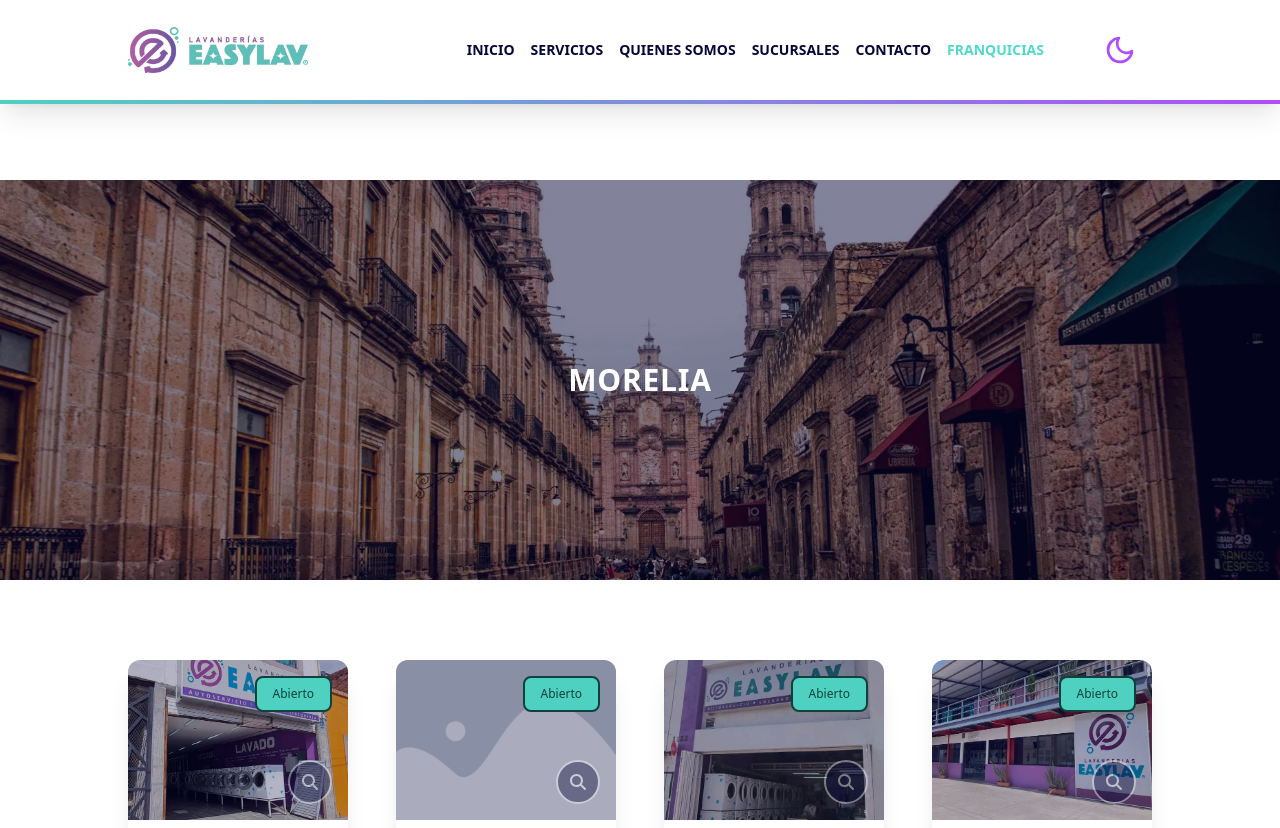
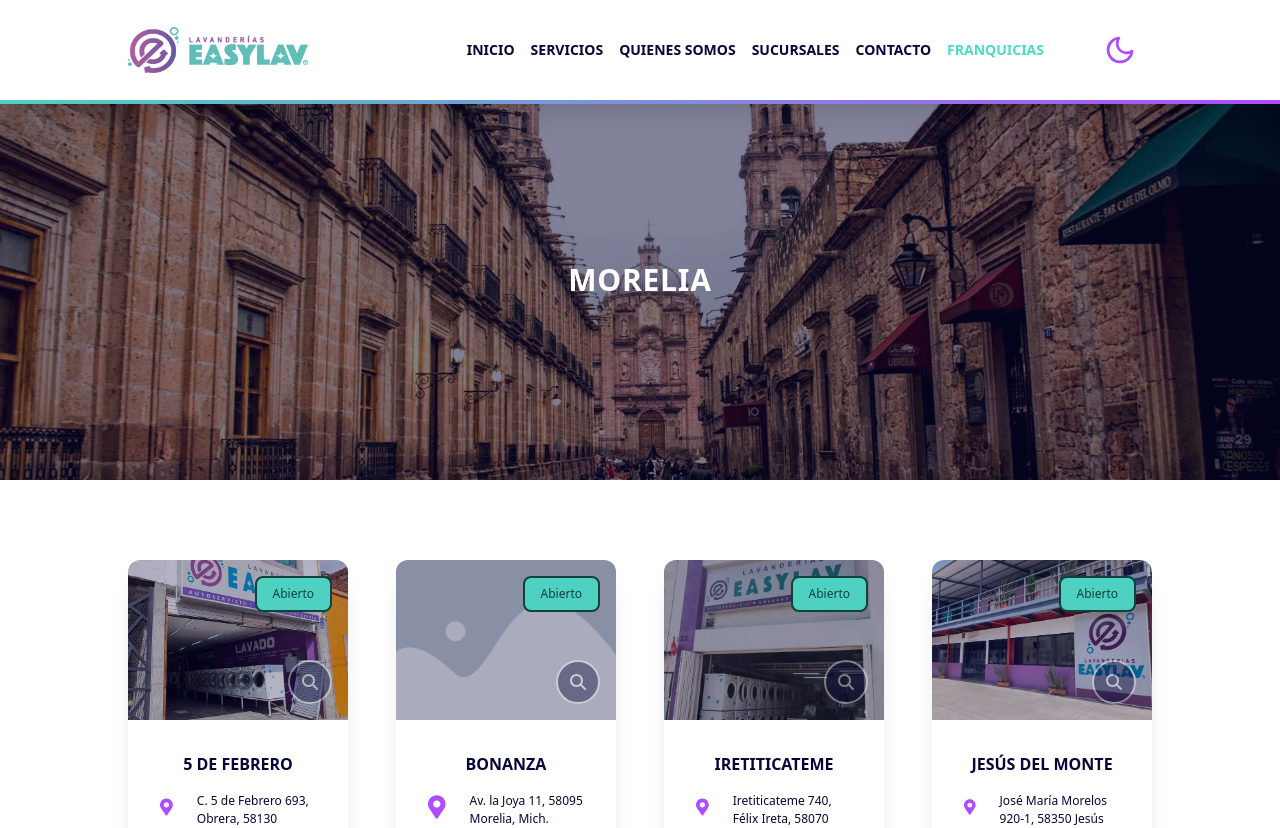
Before and after one commit to dspwebstudiomx/easylav-react, a React (Vite) app: page /sucursales/morelia in a window 1280 px wide. Shown: the top 828 px of the page. Built offline with nearby package versions, Linux system fonts and the light colour scheme.

Commit message:
Elimina el margen superior en el componente PageLayoutPlaces para simplificar el diseño y mejorar la presentación del contenido.

```diff
--- a/src/components/layout/PageLayoutPlaces.jsx
+++ b/src/components/layout/PageLayoutPlaces.jsx
@@ -81,7 +81,7 @@ const PageLayoutPlaces = ({ city, image_576, image_1024, image_1200, image_1920
   return (
     <>
       <Header />
-      <main id={`sucursales-${city}`} className="mt-[100px] sm:mt-[60px] md:mt-0 xl:mt-[100px] py-20">
+      <main id={`sucursales-${city}`} className="py-20">
         <BannerPlaces />
         <ContentCards />
       </main>
```
